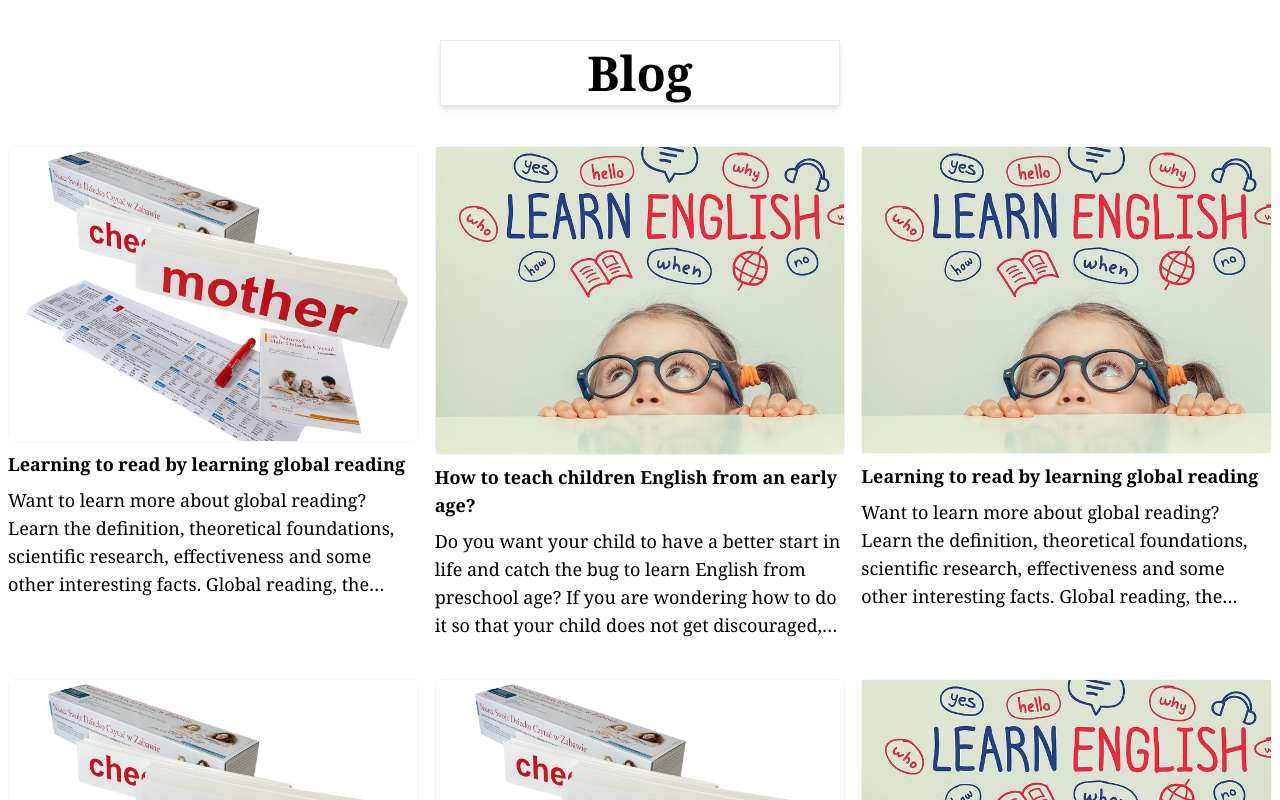
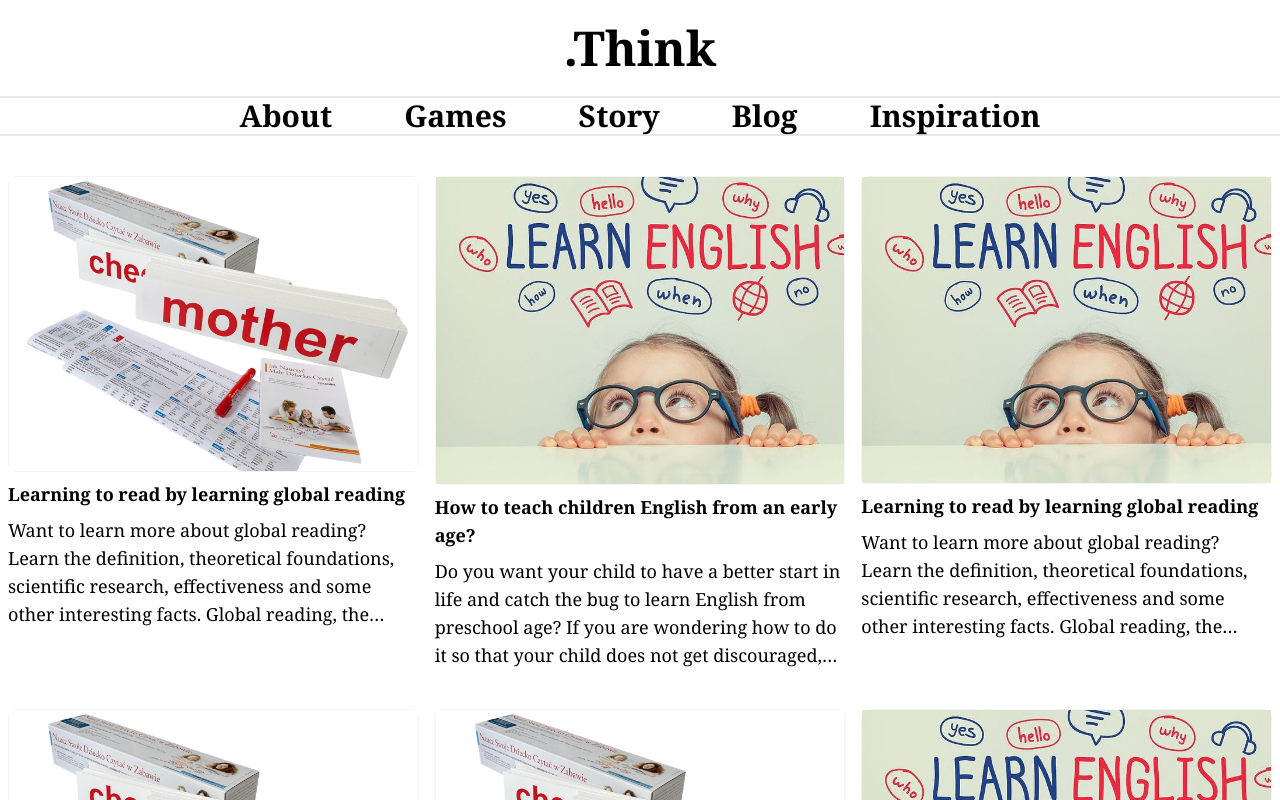
Before and after one commit to JolantaWro/learn, a Next.js app: page /blog in a window 1280 px wide. Shown: the top 800 px of the page. Built offline with nearby package versions, Linux system fonts and the light colour scheme.

Commit message:
change navi view

```diff
--- a/app/blog/page.tsx
+++ b/app/blog/page.tsx
@@ -6,7 +6,6 @@ export default function Blog() {
   return (
     <main className="container mx-auto">
       <div className="px-30 py-10 flex flex-col items-center gap-10">
-        <h1 className="text-5xl font-black border shadow-md w-[400px] m-auto text-center py-2">Blog</h1>
         <div className='grid xl:grid-cols-3 md:grid-cols-2'>
           {
           BlogData.map((data, index) => (
--- a/app/layout.tsx
+++ b/app/layout.tsx
@@ -1,5 +1,6 @@
 import type { Metadata } from 'next'
 import './globals.css'
+import { MainHeader } from '@/components/page-header'
 
 
 export const metadata: Metadata = {
@@ -13,8 +14,11 @@ export default function RootLayout({
   children: React.ReactNode
 }) {
   return (
-    <html lang="en">
-      <body>{children}</body>
-    </html>
-  )
+      <div>
+        <header>
+          <MainHeader />
+        </header>
+        <main>{children}</main>
+      </div>
+    );
 }
--- a/app/page.tsx
+++ b/app/page.tsx
@@ -1,11 +1,9 @@
 import { MainContent } from '@/components/page-content'
 import { MainFooter } from '@/components/page-footer'
-import { MainHeader } from '@/components/page-header'
 
 export default function Home() {
   return (
     <main>
-      <MainHeader />
       <MainContent />
       <MainFooter />
     </main>
```
